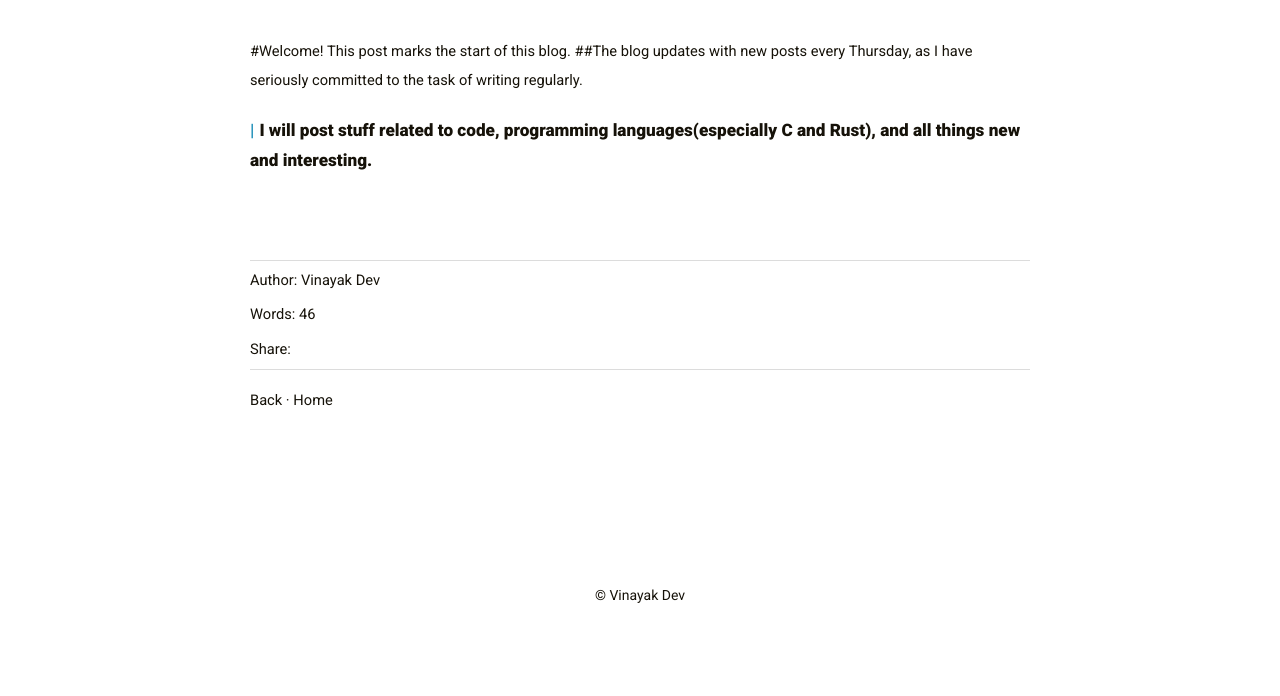
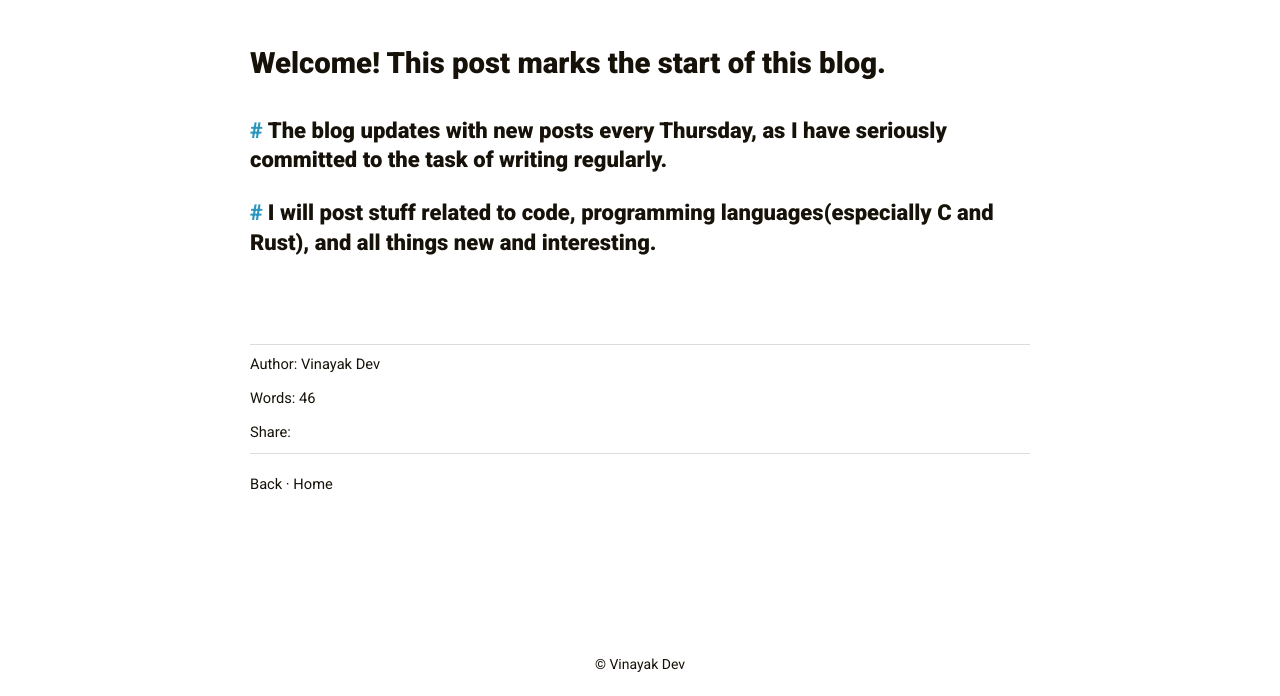
Before and after one commit to vinayakdsci/vinayakdsci.github.io, a plain HTML site: page 2023/firstpost/index.html in a window 1280 px wide. Shown: the part 173-869 px from the top of the page. Before the commit the page ends 800 px from the top, so only its background shows below. Drawn offline with Linux system fonts and the light colour scheme; a script that the page names is missing.

Commit message:
Modify firstPost

```diff
--- a/2023/firstpost/index.html
+++ b/2023/firstpost/index.html
@@ -36,8 +36,7 @@
 
   <meta name="twitter:card" content="summary"/>
 <meta name="twitter:title" content="FirstPost"/>
-<meta name="twitter:description" content="#Welcome! This post marks the start of this blog. ##The blog updates with new posts every Thursday, as I have seriously committed to the task of writing regularly.
-I will post stuff related to code, programming languages(especially C and Rust), and all things new and interesting. "/>
+<meta name="twitter:description" content="Welcome! This post marks the start of this blog. The blog updates with new posts every Thursday, as I have seriously committed to the task of writing regularly. I will post stuff related to code, programming languages(especially C and Rust), and all things new and interesting. "/>
 
   <script type="application/ld+json">
 {
@@ -150,9 +149,9 @@ I will post stuff related to code, programming languages(especially C and Rust),
 
 
 
-          <p>#Welcome! This post marks the start of this blog.
-##The blog updates with new posts every Thursday, as I have seriously committed to the task of writing regularly.</p>
-<h3 id="i-will-post-stuff-related-to-code-programming-languagesespecially-c-and-rust-and-all-things-new-and-interesting">I will post stuff related to code, programming languages(especially C and Rust), and all things new and interesting.</h3>
+          <h1 id="welcome-this-post-marks-the-start-of-this-blog">Welcome! This post marks the start of this blog.</h1>
+<h2 id="the-blog-updates-with-new-posts-every-thursday-as-i-have-seriously-committed-to-the-task-of-writing-regularly">The blog updates with new posts every Thursday, as I have seriously committed to the task of writing regularly.</h2>
+<h2 id="i-will-post-stuff-related-to-code-programming-languagesespecially-c-and-rust-and-all-things-new-and-interesting">I will post stuff related to code, programming languages(especially C and Rust), and all things new and interesting.</h2>
 
     </div>
 
--- a/posts/index.xml
+++ b/posts/index.xml
@@ -13,8 +13,7 @@
       <pubDate>Mon, 03 Apr 2023 21:30:37 +0530</pubDate>
 
       <guid>http://vinayakdsci.github.io/2023/firstpost/</guid>
-      <description>#Welcome! This post marks the start of this blog. ##The blog updates with new posts every Thursday, as I have seriously committed to the task of writing regularly.
-I will post stuff related to code, programming languages(especially C and Rust), and all things new and interesting. </description>
+      <description>Welcome! This post marks the start of this blog. The blog updates with new posts every Thursday, as I have seriously committed to the task of writing regularly. I will post stuff related to code, programming languages(especially C and Rust), and all things new and interesting. </description>
     </item>
 
   </channel>
```
